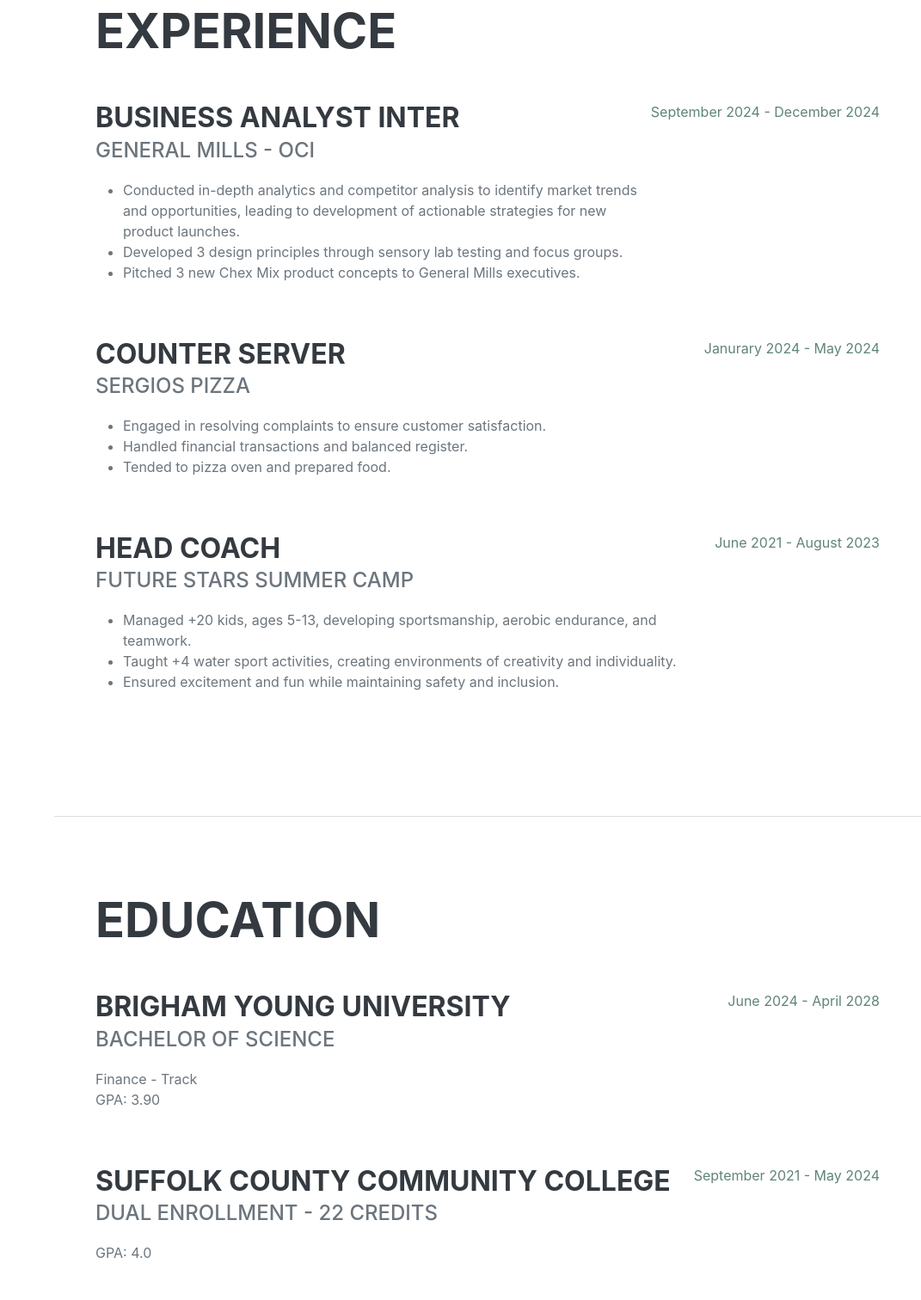
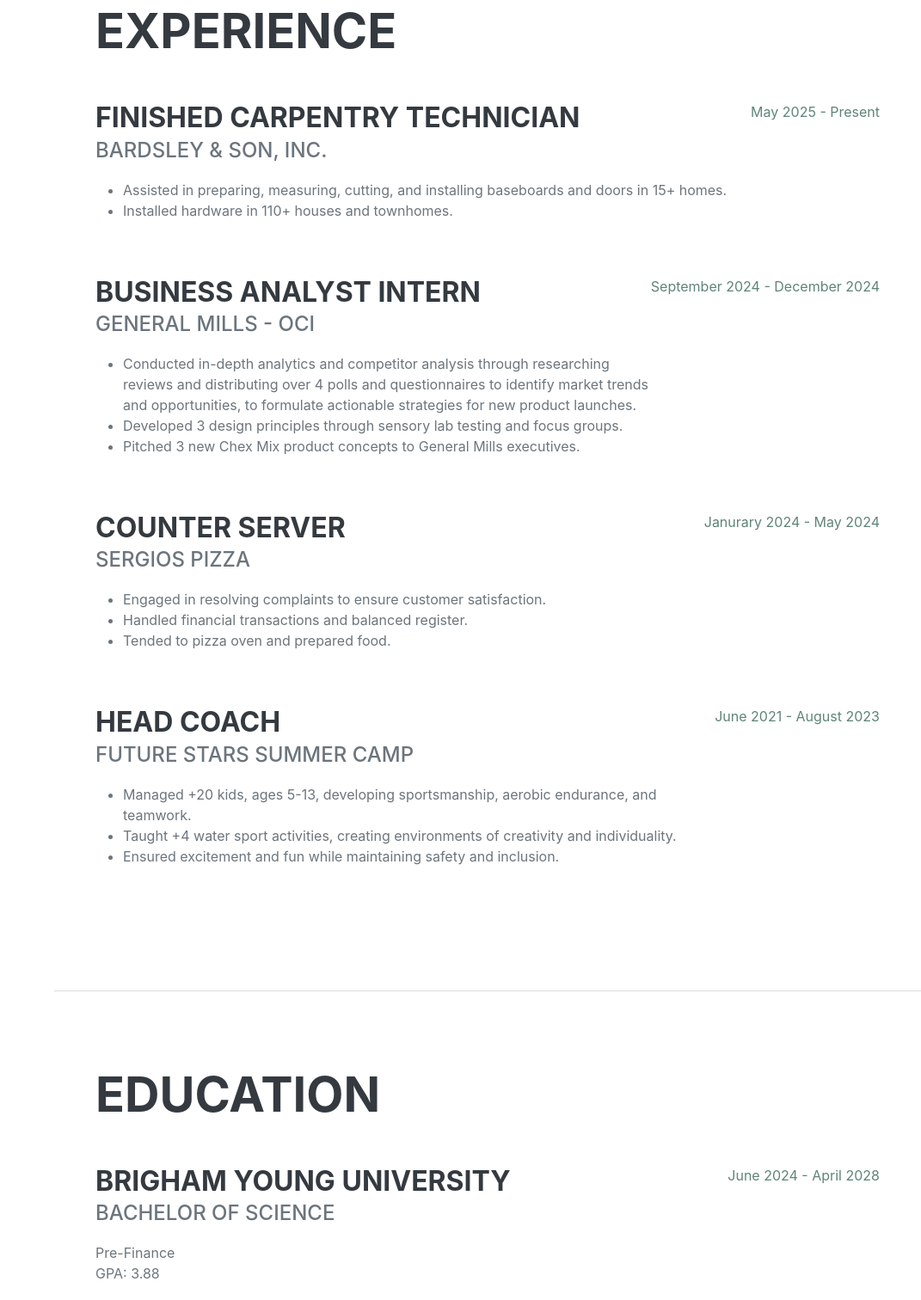
Before and after one commit to tranbenji/personal, a plain HTML site: page index.html in a window 1280 px wide. Shown: the part 878-2390 px from the top of the page at 86% size, without its empty margins (209-1280 px from the left). Drawn offline with nearby package versions, Linux system fonts and the light colour scheme; a web font is replaced by a local one.

Commit message:
Add files via upload

```diff
--- a/index.html
+++ b/index.html
@@ -60,11 +60,23 @@
                     <h2 class="mb-5">Experience</h2>
                     <div class="d-flex flex-column flex-md-row justify-content-between mb-5">
                         <div class="flex-grow-1">
-                            <h3 class="mb-0">Business Analyst Inter</h3>
+                            <h3 class="mb-0">Finished Carpentry Technician</h3>
+                            <div class="subheading mb-3">Bardsley & Son, Inc.</div>
+                            <ul>
+                                <li> Assisted in preparing, measuring, cutting, and installing baseboards and doors in 15+ homes.</li>
+                                <li>Installed hardware in 110+ houses and townhomes. </li>
+                            </ul>
+                        </div>
+                        <div class="flex-shrink-0"><span class="text-primary">May 2025 - Present</span></div>
+                    </div>
+                    <div class="d-flex flex-column flex-md-row justify-content-between mb-5">
+                        <div class="flex-grow-1">
+                            <h3 class="mb-0">Business Analyst Intern</h3>
                             <div class="subheading mb-3">General Mills - OCI</div>
                             <ul>
-                                <li>Conducted in-depth analytics and competitor analysis to identify market trends and opportunities, leading to
-                                    development of actionable strategies for new product launches.</li>
+                                <li>Conducted in-depth analytics and competitor analysis through researching reviews and distributing over 4 polls and
+                                    questionnaires to identify market trends and opportunities, to formulate actionable strategies for new product
+                                    launches.</li>
                                 <li>Developed 3 design principles through sensory lab testing and focus groups.</li>
                                 <li>Pitched 3 new Chex Mix product concepts to General Mills executives.</li>
                             </ul>
@@ -107,8 +119,8 @@
                         <div class="flex-grow-1">
                             <h3 class="mb-0">Brigham Young University</h3>
                             <div class="subheading mb-3">Bachelor of Science</div>
-                            <div>Finance - Track</div>
-                            <p>GPA: 3.90</p>
+                            <div>Pre-Finance</div>
+                            <p>GPA: 3.88</p>
                         </div>
                         <div class="flex-shrink-0"><span class="text-primary">June 2024 - April 2028</span></div>
                     </div>
```
